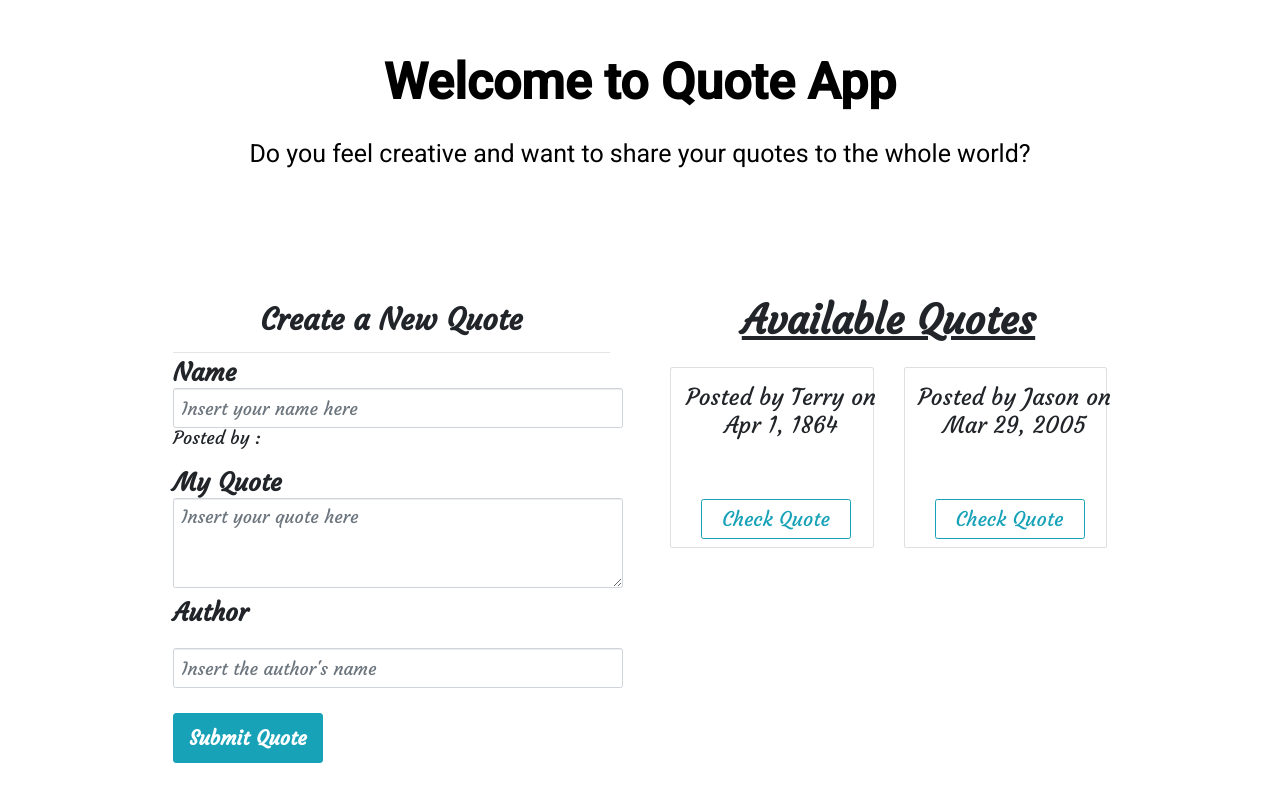
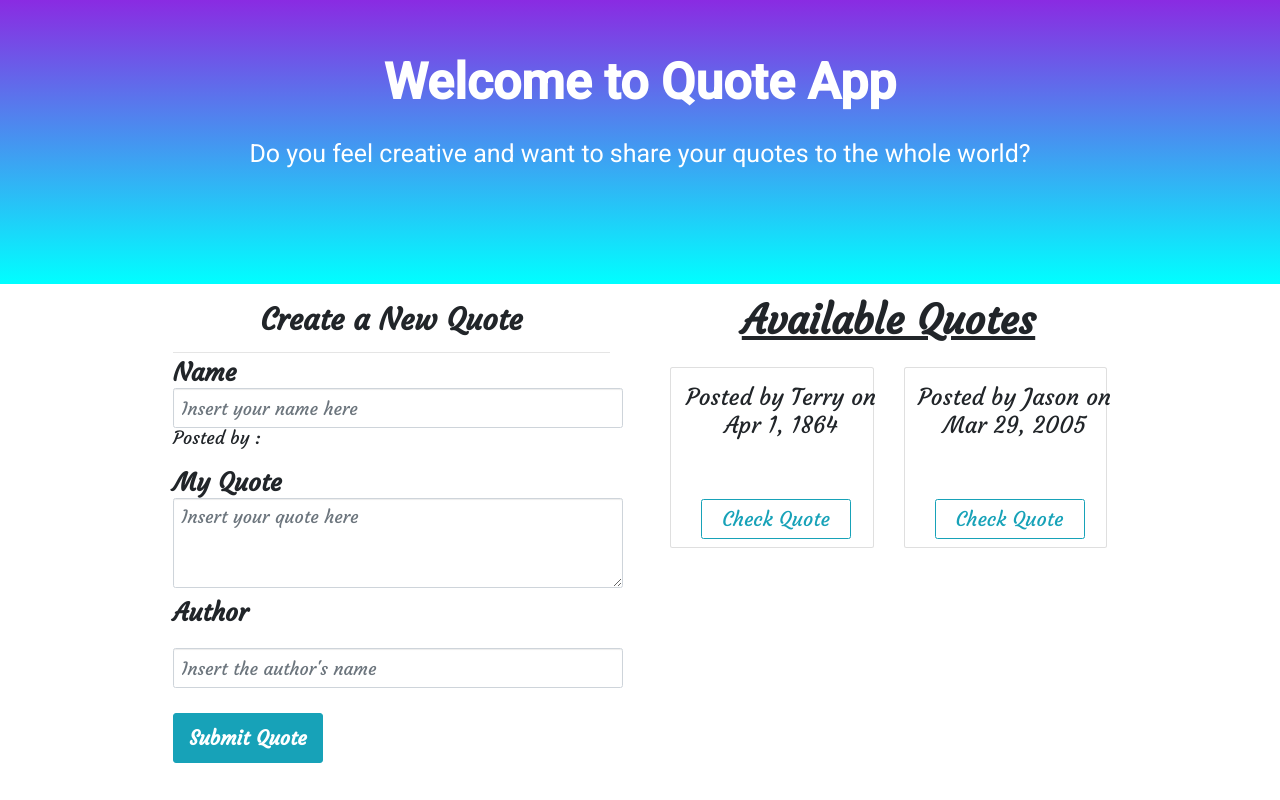
Before and after one commit to TERRYYYY/Quotes, an Angular app: page / in a window 1280 px wide. Built offline with nearby package versions, Linux system fonts and the light colour scheme.

Commit message:
stlying the opening page

```diff
--- a/src/app/quote/quote.component.css
+++ b/src/app/quote/quote.component.css
@@ -19,11 +19,11 @@ body{
     height: 100px;
 }
 .welcome{
-    /* background-image: linear-gradient(-180deg,blueviolet, cyan);
-    background-color: blue; */
+    background-image: linear-gradient(-180deg,blueviolet, cyan);
+    background-color: blue;
     padding: 70px;
     text-align: center;
-    color: black;
+    color: white;
 
 }
 .add-quote {
```
